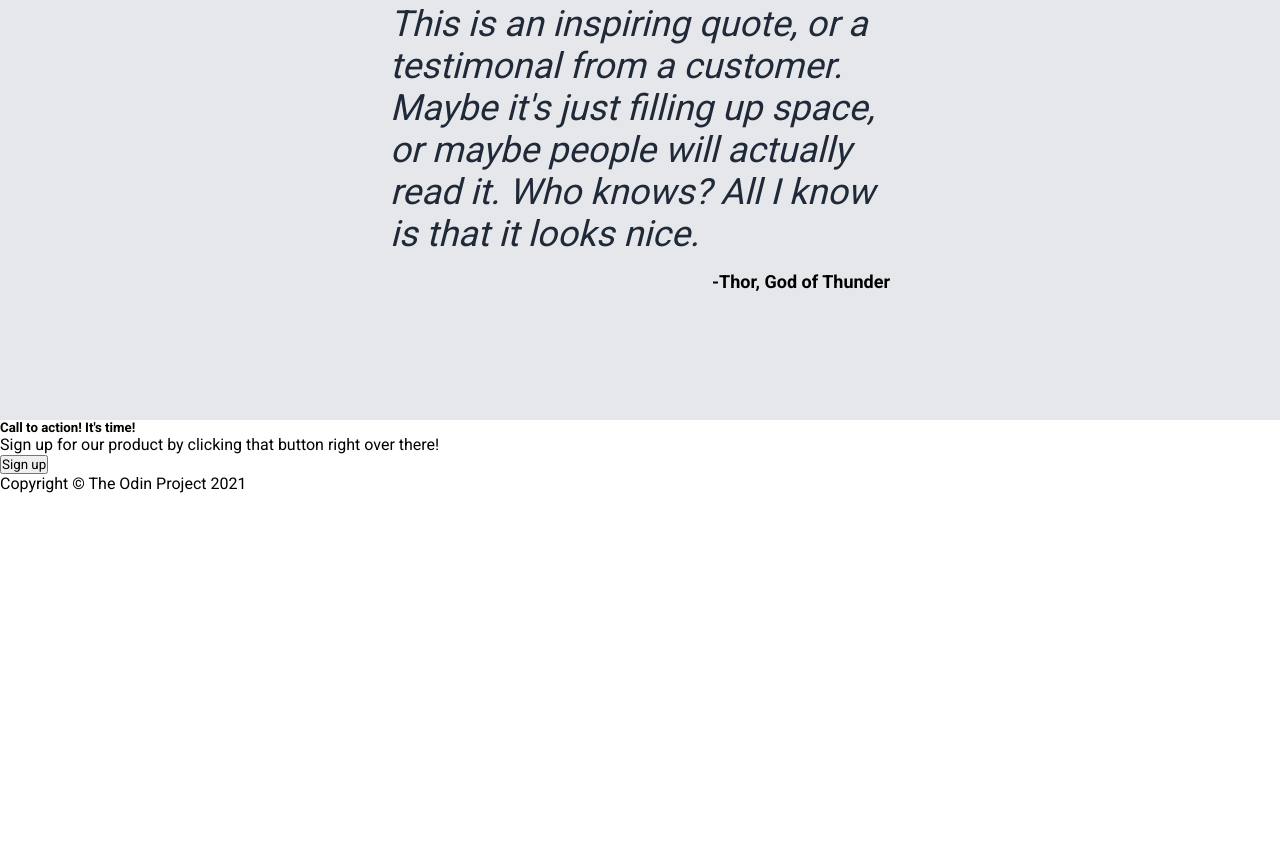
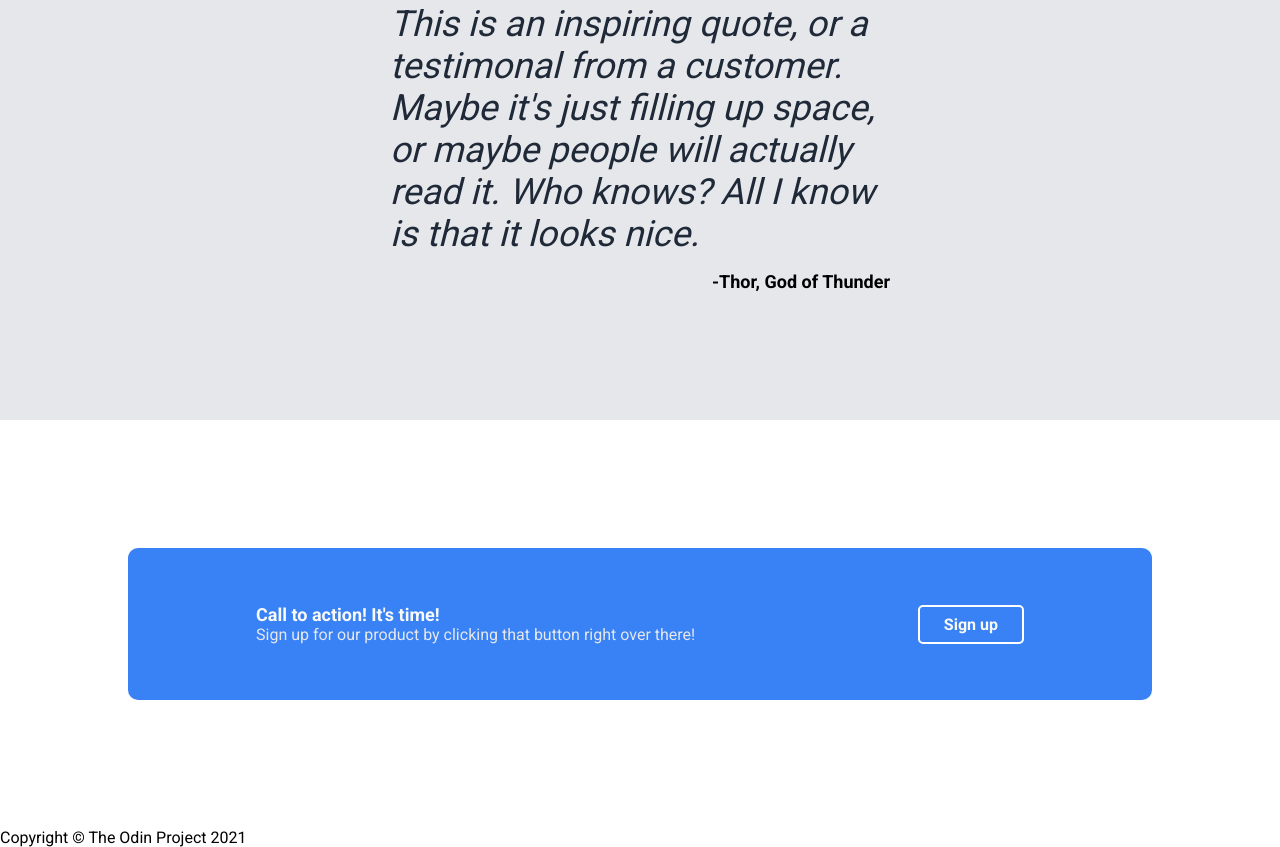
Before and after one commit to stavperry/project1_landingpage, a plain HTML site: page index.html in a window 1280 px wide. Shown: the part 970-1817 px from the top of the page. Before the commit the page ends 1463 px from the top, so only its background shows below. Drawn offline with Linux system fonts and the light colour scheme.

Commit message:
Call to Action section styling

```diff
--- a/index.html
+++ b/index.html
@@ -61,6 +61,7 @@
         </div>
     </div>
     <div class="CTA">
+        <div class="CTA-container">
             <div class="cta-text">
                 <h5>Call to action! It's time!</h5>
                 <p>Sign up for our product by clicking that button right over there!</p>
@@ -70,6 +71,7 @@
             </div>
         </div>
     </div>
+</div>
     <div class="footer">
         Copyright © The Odin Project 2021
     </div>
--- a/style.css
+++ b/style.css
@@ -151,3 +151,41 @@ ul {
     max-width: 500px;
     width: 100%;
 }
+
+.CTA {
+    padding: 128px;
+}
+
+.CTA-container {
+    background-color: #3882F6;
+    max-width: 800px;
+    margin: 0 auto;
+    display: flex;
+    padding: 56px 128px;
+    border-radius: 10px;
+    justify-content: space-between;
+    align-items: center;
+}
+
+.cta-text {
+    color: #F9FAF8
+}
+
+.cta-text h5 {
+    font-size: 18px;
+    font-weight: bold;
+}
+
+.cta-text p {
+    color: #E5E7EB;
+}
+
+.button2 button {
+    padding: 8px 24px;
+    border: white solid 2px;
+    background-color: #3882F6;
+    color: #F9FAF8;
+    border-radius: 5px;
+    font-size: 16px;
+    font-weight: bold
+}
```
Lines whose indentation alone changed are shown as unchanged.
